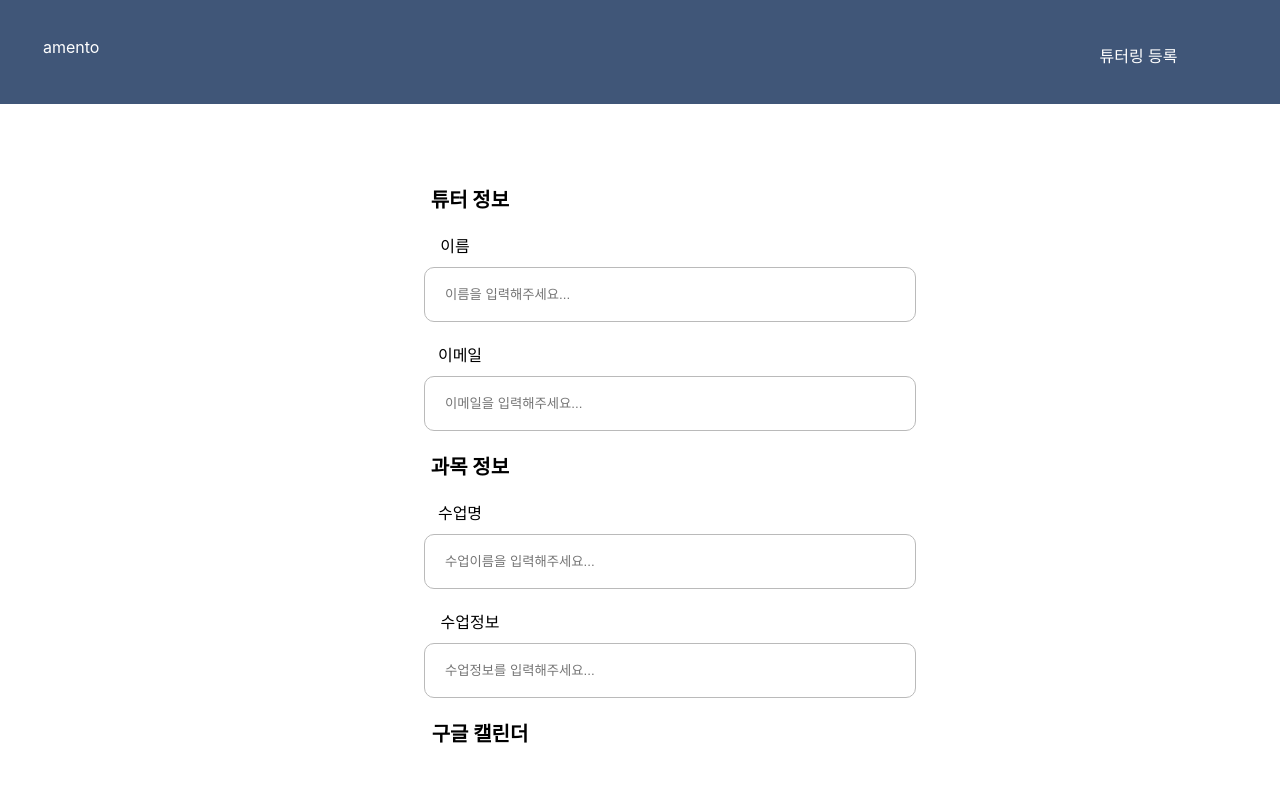
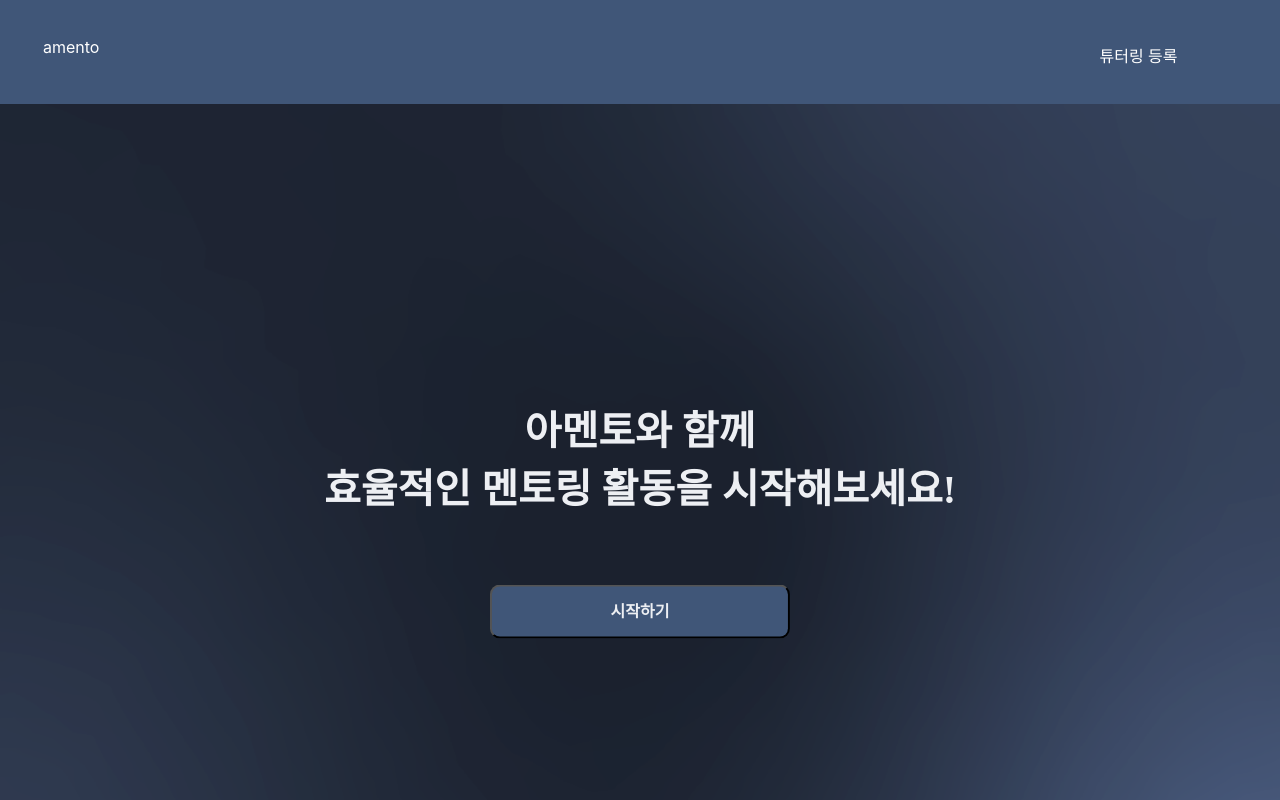
Before and after one commit to hun9008/ajouton_tutor, a React (Create React App) app in the folder front/ajouton/: page / in a window 1280 px wide. Shown: the top 800 px of the page. Built offline with nearby package versions, Linux system fonts and the light colour scheme.

Commit message:
Feat: LandingPage

```diff
--- a/front/ajouton/src/App.js
+++ b/front/ajouton/src/App.js
@@ -1,11 +1,13 @@
 import { BrowserRouter as Router, Route, Routes } from 'react-router-dom';
+
+import './App.css';
 import Login from './login';
-import './App.css';
 import TutorApplication from './TutorApplication';
 import MentorReport from './MentorReport';
 import Header from './Header';
 import SuccApply from './SuccApply';
 import SuccJoin from './SuccJoin';
+import LandgingPage from './LandingPage';
 
 function App() {
   return (
@@ -13,7 +15,8 @@ function App() {
       <Router>
         <Header />
         <Routes>
-          <Route path='/' element={<Login />} />
+          <Route path='/' element={<LandgingPage />} />
+          <Route path='/login' element={<Login />} />
           <Route path='/TutorApplication' element={<TutorApplication />} />
           <Route path='/MentorReport' element={<MentorReport />} />
           <Route path='/SuccApply' element={<SuccApply />} />
--- a/front/ajouton/src/Header.js
+++ b/front/ajouton/src/Header.js
@@ -7,7 +7,7 @@ function Header() {
 
     const navigate = useNavigate();
     const CreateLink = () => {
-            navigate("/");
+            navigate("/login");
           };
 
 
--- /dev/null
+++ b/front/ajouton/src/LandingPage.js
@@ -0,0 +1,78 @@
+import React from "react";
+import { useNavigate } from "react-router-dom";
+import LandingPage from "./LandingPage.png";
+
+function LandgingPage() {
+
+    const navigate = useNavigate();
+    const Start = () => {
+            navigate("/login");
+          };
+
+    const button = {
+        display: "flex",
+        width: "300px",
+        height: "54px",
+        justifyContent: "center",
+        alignItems: "center",
+        flexShrink: 0,
+        borderRadius: "10px",
+        background: "var(--primary-color, #405678)",
+        color: "#EDEFF3",
+        fontFamily: "Pretendard",
+        fontSize: "16px",
+        fontStyle: "normal",
+        fontWeight: "700",
+        lineHeight: "16px",
+        margin: "auto",
+
+    }
+
+    const containerStyle = {
+        position: 'relative',
+        width: '100vw',
+        height: '100vh',
+    }
+
+    const overlayContentStyle = {
+        position: 'absolute',
+        top: '30%',
+        left: '50%',
+        transform: 'translate(-50%, -50%)',
+        textAlign: 'center',
+    }
+
+    return  (
+        <div style={containerStyle}>
+            <img style={{
+                width: '100%',
+                height: '100%',
+                objectFit: 'cover'
+            }} src={LandingPage} alt="LandingPage" />
+
+            <div style={overlayContentStyle}>
+                <h1 style={{
+                    color: "#EDEFF3",
+                    marginTop: '349px',
+                    textAlign: 'center',
+                    fontFamily: 'Pretendard',
+                    fontSize: '40px',
+                    fontStyle: 'normal',
+                    fontWeight: 700,
+                    lineHeight: 'normal',
+                    marginBottom: '70px',
+                }}>
+                    아멘토와 함께 <br />
+                    효율적인 멘토링 활동을 시작해보세요!
+                </h1>
+
+                <button style={button} onClick={Start}>시작하기</button>
+            </div>
+
+
+
+        </div>
+    );
+}
+
+export default LandgingPage;
```
Also changed, not shown: front/ajouton/src/LandingPage.png (added).
